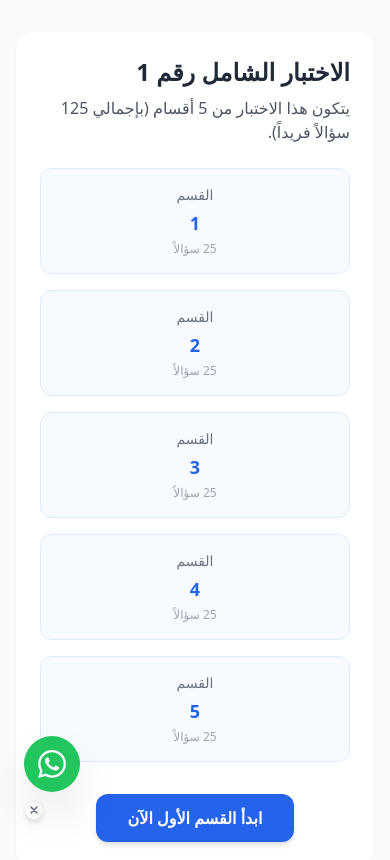
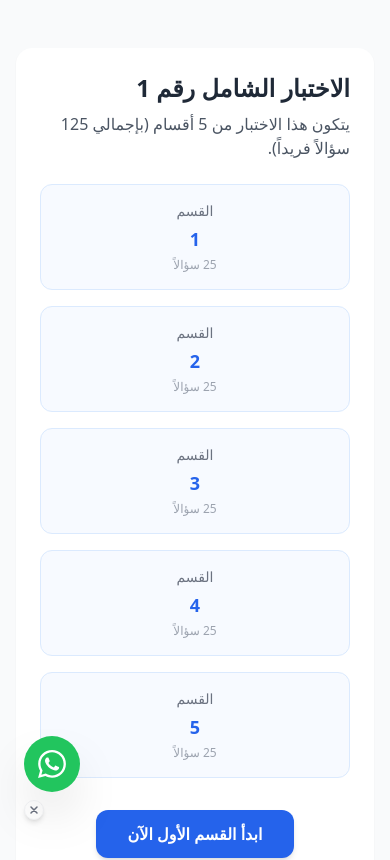
Before and after one commit to engaziasa-lang/engazia-app, a Next.js app: page /qudurat/exams/1 in a window 390 px wide. Shown: the top 860 px of the page. Built offline with nearby package versions, Linux system fonts and the light colour scheme.

Commit message:
Update page.tsx

```diff
--- a/app/qudurat/exams/[id]/page.tsx
+++ b/app/qudurat/exams/[id]/page.tsx
@@ -5,10 +5,10 @@ import { useParams } from 'next/navigation';
 
 export default function ExamPage() {
   const params = useParams();
-  const examId = params?.id; // سيجلب رقم الاختبار تلقائياً (من 1 إلى 30) من الرابط
+  const examId = params?.id; // سيجلب رقم الاختبار تلقائياً من الرابط (مثل 1، 2، ...)
 
   return (
-    <div className="min-h-screen bg-gray-50 py-8 px-4" dir="rtl">
+    <div className="min-h-screen bg-gray-50 py-12 px-4" dir="rtl">
       <div className="max-w-4xl mx-auto bg-white rounded-2xl shadow-sm p-6 md:p-8">
         <h1 className="text-2xl md:text-3xl font-bold text-gray-800 mb-2">
           الاختبار الشامل رقم {examId}
@@ -17,8 +17,8 @@ export default function ExamPage() {
           يتكون هذا الاختبار من 5 أقسام (بإجمالي 125 سؤالاً فريداً).
         </p>
 
-        {/* عرض الـ 5 أقسام الخاصة بهذا الاختبار */}
-        <div className="grid grid-cols-1 md:grid-cols-5 gap-4 mb-8">
+        {/* عرض أقسام الاختبار الـ 5 */}
+        <div className="grid grid-cols-1 sm:grid-cols-2 md:grid-cols-5 gap-4 mb-8">
           {[1, 2, 3, 4, 5].map((sectionNum) => (
             <div key={sectionNum} className="border border-blue-100 bg-blue-50/50 rounded-xl p-4 text-center">
               <span className="block text-sm text-gray-500 mb-1">القسم</span>
```
